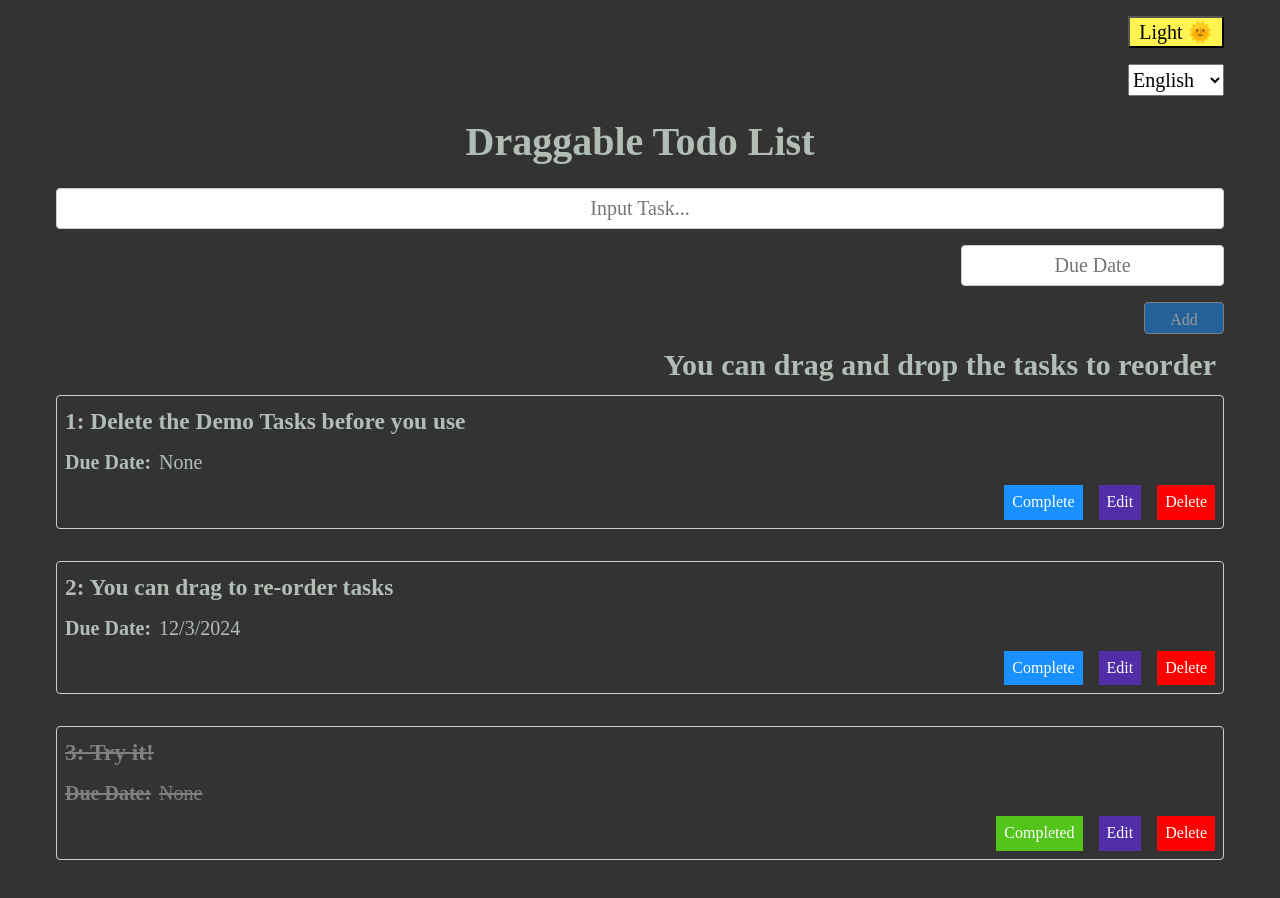
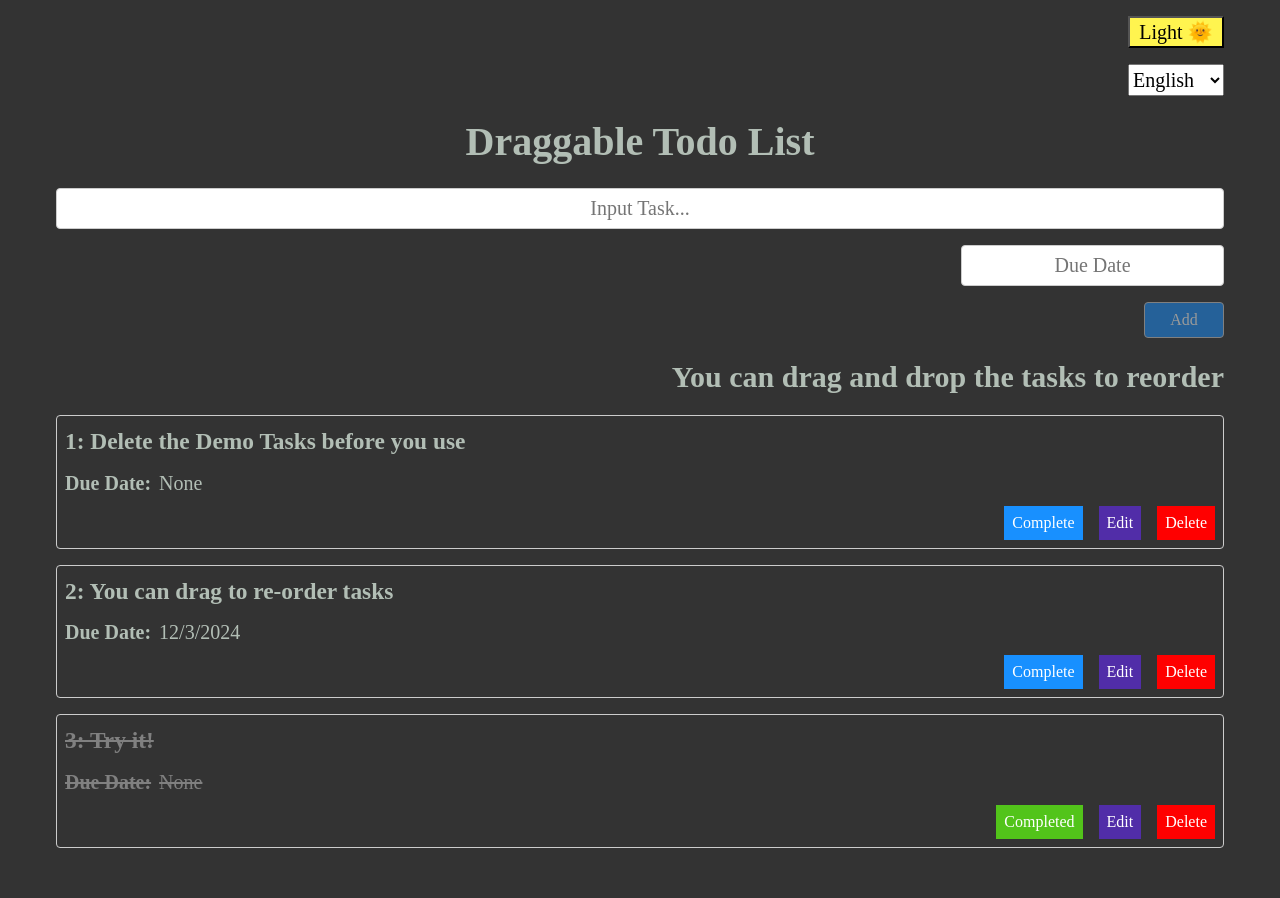
Before and after one commit to john-data-chen/ts-react-drag-and-drop-starter-kit, a React (Vite) app: page / in a window 1280 px wide. Shown: the top 898 px of the page. Built offline with nearby package versions, Linux system fonts and the light colour scheme.

Commit message:
modify margin

```diff
--- a/src/theme/ThemeSets.ts
+++ b/src/theme/ThemeSets.ts
@@ -77,17 +77,14 @@ export const GlobalStyles = createGlobalStyle`
   }
 
   .addTodoInput {
-    flex-basis: auto;
     padding: 0.5rem;
     border: 1px solid #ccc;
     border-radius: 4px;
     margin-bottom: 1rem;
-    width: 100%;
     text-align: center;
   }
 
   .addTaskDatePicker {
-    flex-basis: auto;
     padding: 0.5rem;
     border: 1px solid #ccc;
     border-radius: 4px;
@@ -100,12 +97,12 @@ export const GlobalStyles = createGlobalStyle`
     padding: 0.5rem;
     border: 1px solid #ccc;
     border-radius: 4px;
-    height: 2rem;
     width: 5rem;
     background-color: #1890ff;
     color: white;
     cursor: pointer;
     font-size: 1rem;
+    margin-bottom: 1rem;
     transition: background-color 0.3s ease;
     &:hover {
       background-color: #096dd9;
@@ -117,8 +114,8 @@ export const GlobalStyles = createGlobalStyle`
   }
 
   .draggableHint {
-    margin: 0.5rem;
     text-align: left;
+    margin-bottom: 1rem;
   }
 
   // TodoCard styles
@@ -131,7 +128,7 @@ export const GlobalStyles = createGlobalStyle`
     border: 1px solid #ccc;
     border-radius: 4px;
     padding: 0.5rem;
-    margin-bottom: 2rem;
+    margin-bottom: 1rem;
     position: relative;
   }
 
```
